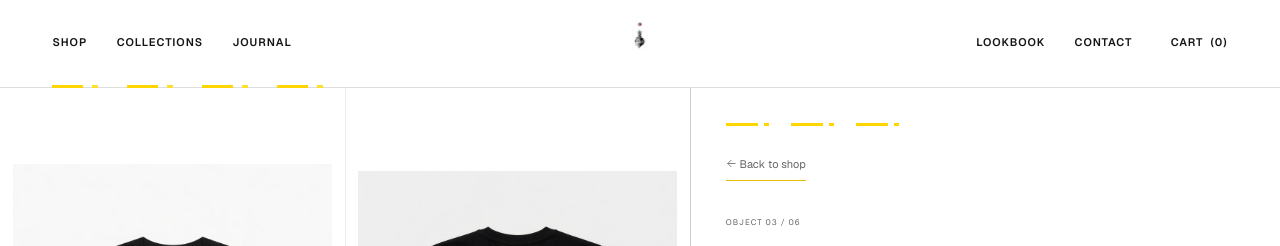
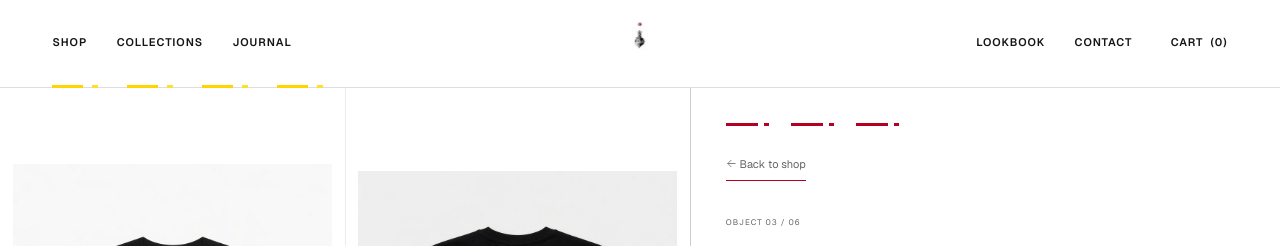
Before and after one commit to Tee-star-black/maisonamiral, a Next.js app: page /shop/automobile-tee in a window 1280 px wide. In both pictures the pointer is over the link "Back to shop". Shown: the top 246 px of the page. Built offline with nearby package versions, Linux system fonts and the light colour scheme.

Commit message:
Switch src/app/shop/[slug]/page.module.css campaign accents from yellow to Bloody Red and white

```diff
--- a/src/app/shop/[slug]/page.module.css
+++ b/src/app/shop/[slug]/page.module.css
@@ -380,16 +380,16 @@
   .productNote { margin-top: 28px; }
 }
 
-/* A fine Redline accent on each garment detail page. */
+/* A fine Bloody Red accent on each garment detail page. */
 .productInfo::before {
   content:"";
   display:block;
   height:3px;
   width:clamp(95px,42%,195px);
   margin:0 0 25px;
-  background:repeating-linear-gradient(90deg,#ffd500 0 32px,transparent 32px 38px,#ffd500 38px 43px,transparent 43px 65px);
+  background:repeating-linear-gradient(90deg,#b50022 0 32px,transparent 32px 38px,#b50022 38px 43px,transparent 43px 65px);
 }
-.backLink:hover { border-bottom-color:#e6bd00; }
+.backLink:hover { border-bottom-color:#b50022; }
 @media(max-width:900px) { .productInfo::before { margin-bottom:19px; } }
 
 /* Product information needs real horizontal space. The previous 79/21 split
```
